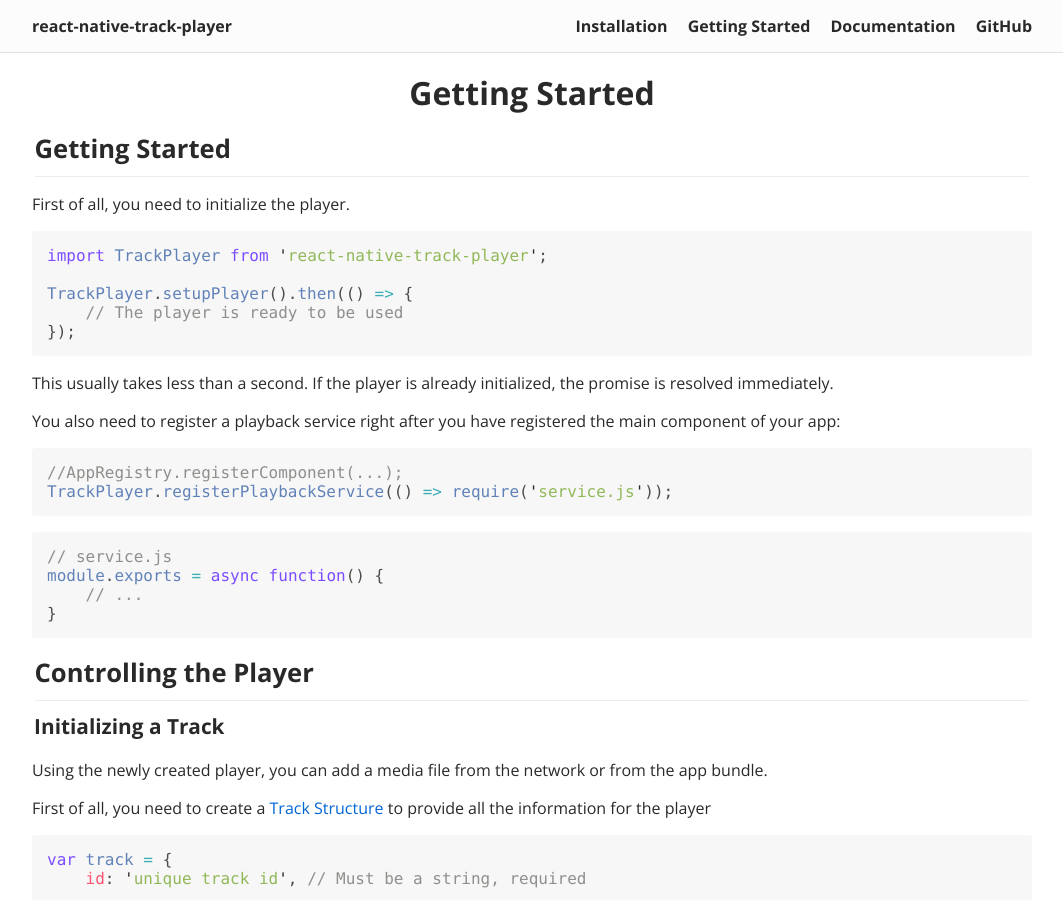
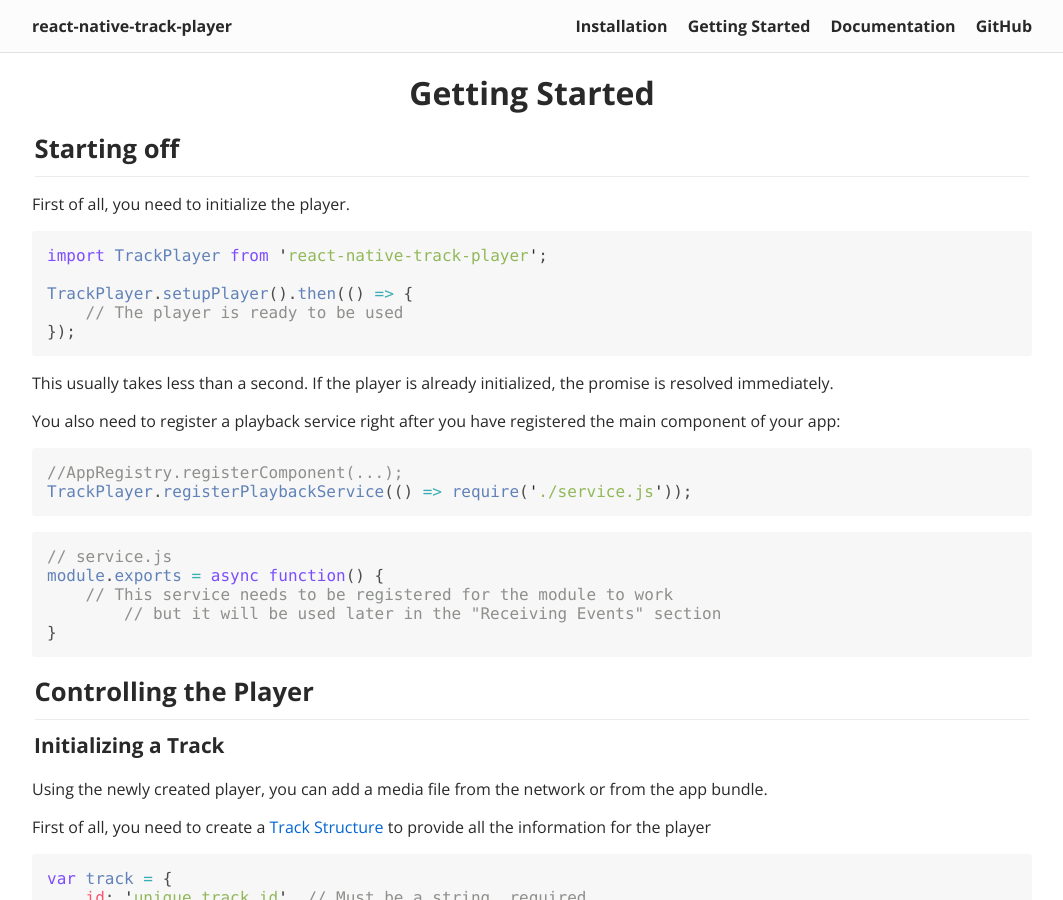
Before and after one commit to hlieb53/react-native-track-player, a Jekyll site: the page built from docs/API.md, in a window 1280 px wide and 900 px high. Shown: the whole window, without its empty margins (108-1171 px from the left). Built offline with Jekyll 4.4.1, drawn with Linux system fonts in a browser that asks for light colours; our own code applies the rules of GitHub Pages for plain Markdown files; comment, search, counter and statistics services are not loaded.

Commit message:
[docs] Changed the getting started section to be more descriptive. Closes #445

````diff
--- a/docs/API.md
+++ b/docs/API.md
@@ -3,7 +3,7 @@
 permalink: /api/
 ---
 
-## Getting Started
+## Starting off
 First of all, you need to initialize the player.
 ```javascript
 import TrackPlayer from 'react-native-track-player';
@@ -17,12 +17,13 @@
 You also need to register a playback service right after you have registered the main component of your app:
 ```javascript
 //AppRegistry.registerComponent(...);
-TrackPlayer.registerPlaybackService(() => require('service.js'));
+TrackPlayer.registerPlaybackService(() => require('./service.js'));
 ```
 ```javascript
 // service.js
 module.exports = async function() {
-    // ...
+    // This service needs to be registered for the module to work
+	// but it will be used later in the "Receiving Events" section
 }
 ```
 
````
